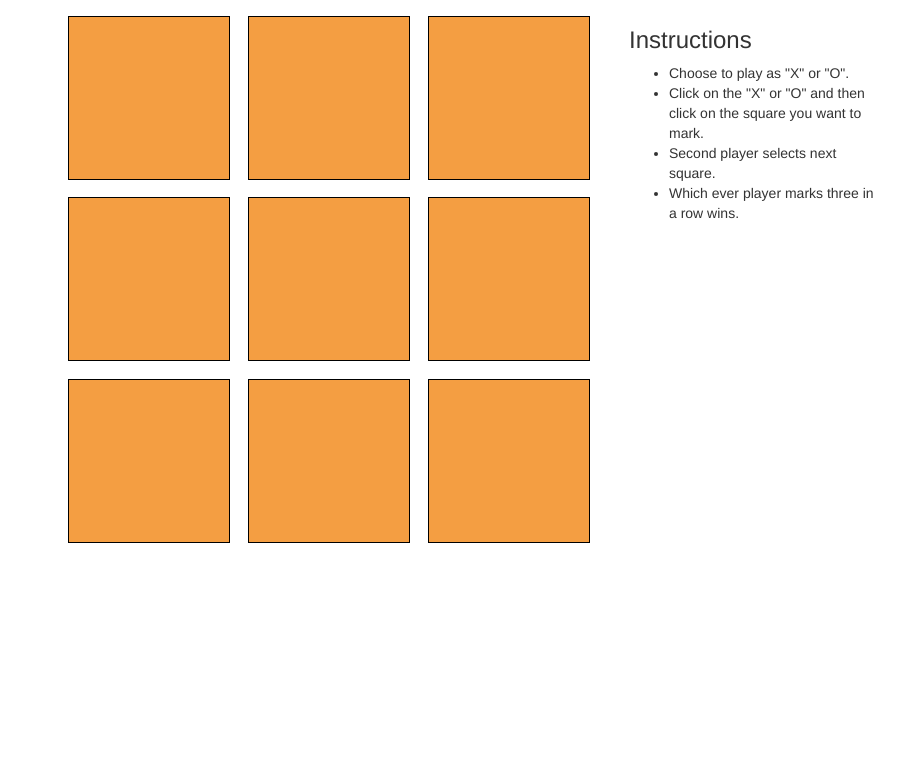
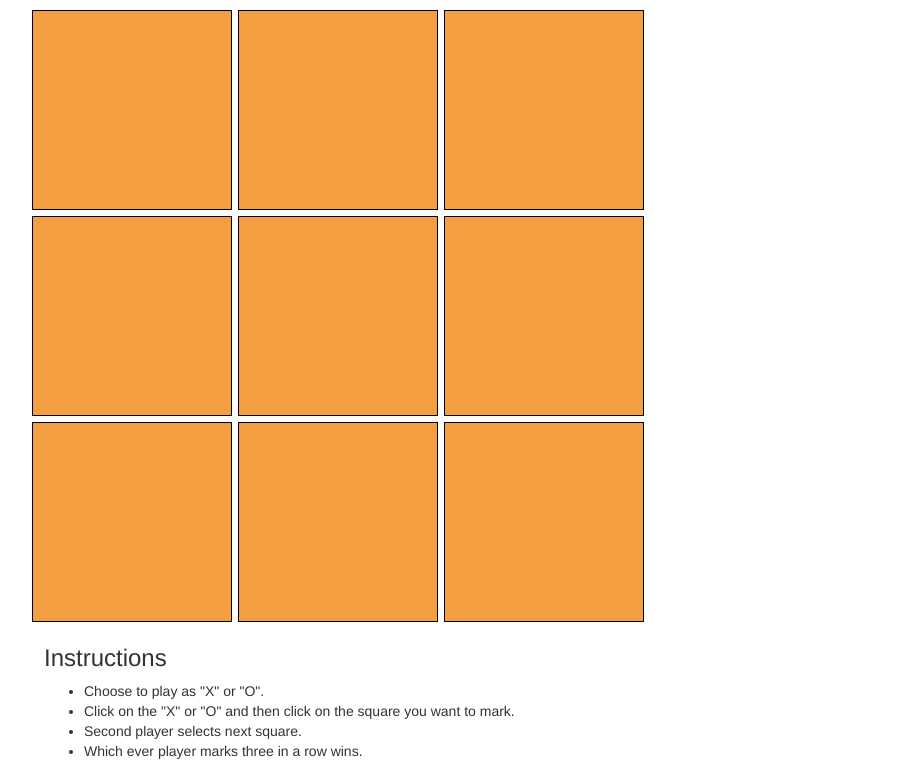
Before and after one commit to guyanderson/TicTacToe, a plain HTML site: page index.html in a window 1280 px wide. Shown: the part 63-844 px from the top of the page, without its empty margins (26-930 px from the left). Before the commit the page ends 800 px from the top, so only its background shows below. Drawn offline with Linux system fonts and the light colour scheme.

Commit message:
fix the css and html boxes.

```diff
--- a/css/styles.css
+++ b/css/styles.css
@@ -1,9 +1,12 @@
 /*9x9 grid*/
 .cell {
     float:left;
-    width: 30%;
-    padding-bottom: 30%; /* = width for a 1:1 aspect ratio */
-    margin:1.66%;
+    width: 200px;
+    height: 200px;
+    padding-bottom: 30px; /* = width for a 1:1 aspect ratio */
+    margin:3px;
     background-color: #f49e42;
     border: 1px solid black;
+    text-align: center;
+    font-size: 800%;
 }
--- a/index.html
+++ b/index.html
@@ -16,21 +16,28 @@
   <body>
     <div class="container">
       <h1>Tic-Tac-Toe</h1>
-      <div class="col-md-6 game-board">
-        <!-- 1st row */ -->
-        <div class="cell" id="0"></div>
-        <div class="cell" id="1"></div>
-        <div class="cell" id="2"></div>
+      <div class="game-board">
+        <div class="row">
+                <!-- 1st row */ -->
+        <div class="col-xs-2 cell" id="0"></div>
+        <div class="col-xs-2 cell" id="1"></div>
+        <div class="col-xs-2 cell" id="2"></div>
+              </div>
         <!-- 2nd row */ -->
-        <div class="cell" id="3"></div>
-        <div class="cell" id="4"></div>
-        <div class="cell" id="5"></div>
+                <div class="row">
+        <div class="col-xs-2 cell" id="3"></div>
+        <div class="col-xs-2 cell" id="4"></div>
+        <div class="col-xs-2 cell" id="5"></div>
+              </div>
         <!-- 3rd row */ -->
-        <div class="cell" id="6"></div>
-        <div class="cell" id="7"></div>
-        <div class="cell" id="8"></div>
+                <div class="row">
+        <div class="col-xs-2 cell" id="6"></div>
+        <div class="col-xs-2 cell" id="7"></div>
+        <div class="col-xs-2 cell" id="8"></div>
       </div>
-      <div class="col-md-3 instructions">
+    </div>
+
+      <div class="instructions">
         <h3>Instructions</h3>
         <ul>
           <li>Choose to play as "X" or "O".</li>
--- a/js/scripts.js
+++ b/js/scripts.js
@@ -25,7 +25,7 @@ var player = 'Player 1'
 $('.cell').click(function(){
   if($(this).html()==""){
     if (turn%2!==0) {
-      icon = "O";
+      icon = 'O';
       player = 'Player 2';
     } else {
       icon = 'X';
```
